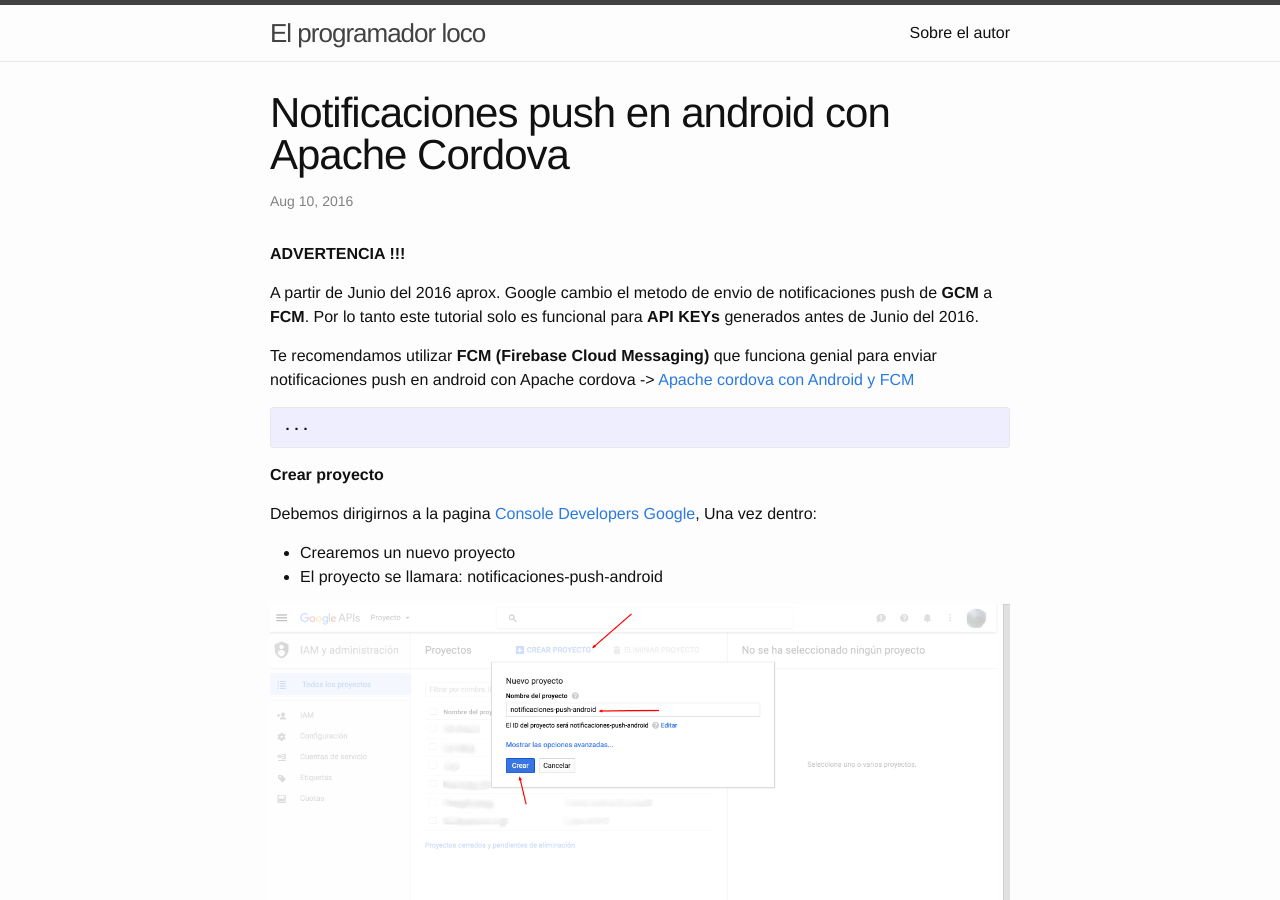
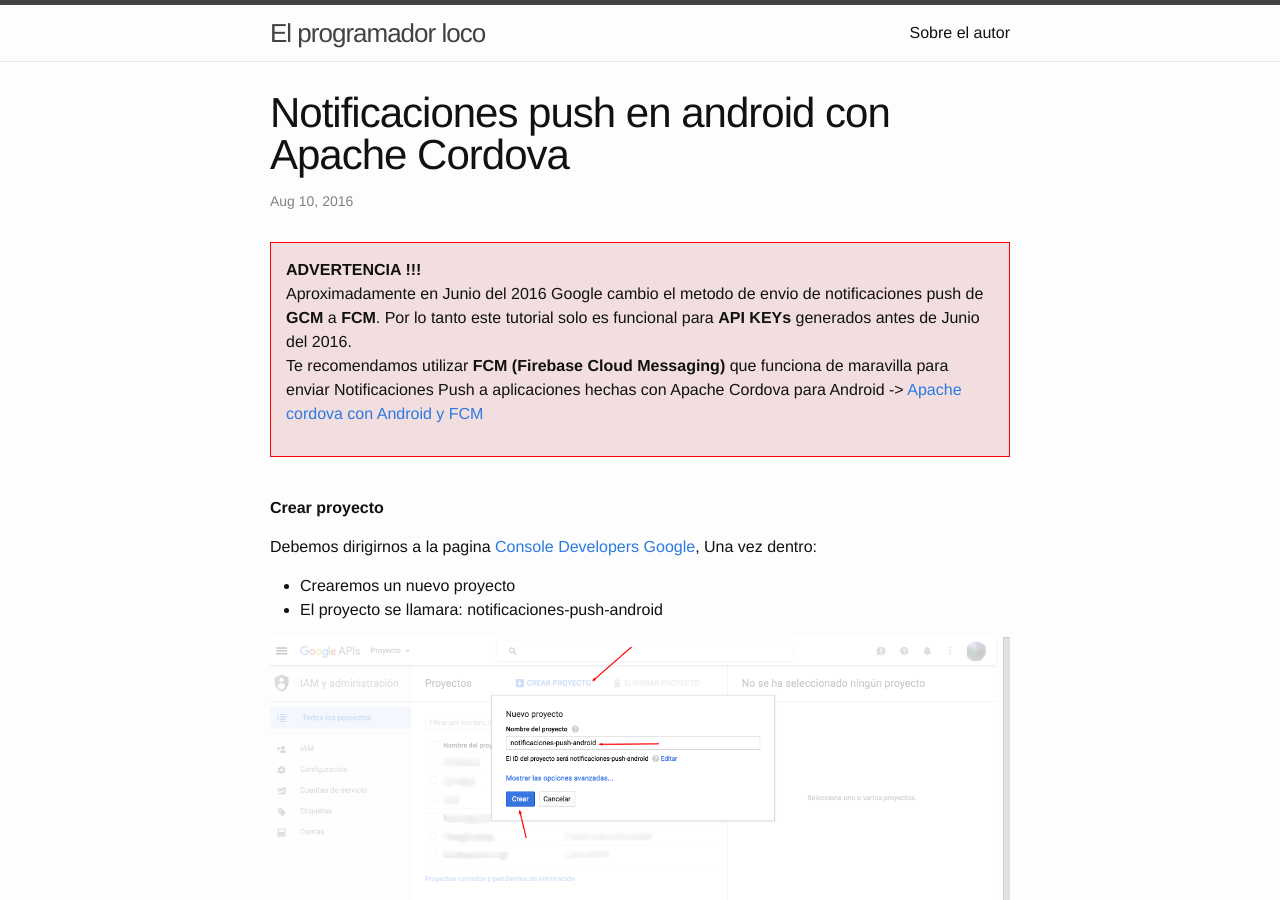
Before and after one commit to devmerz/devmerz.github.io, a Jekyll site: the page built from _posts/2016-08-10-notificaciones-push-en-android-apache-cordova.markdown, in a window 1280 px wide and 900 px high. Built offline with Jekyll 4.4.1, drawn with Linux system fonts in a browser that asks for light colours; comment, search, counter and statistics services are not loaded; some of the changed text lies outside the part shown.

```diff
--- a/_posts/2016-08-10-notificaciones-push-en-android-apache-cordova.markdown
+++ b/_posts/2016-08-10-notificaciones-push-en-android-apache-cordova.markdown
@@ -5,19 +5,18 @@ categories: android apache cordova notificaciones push
 permalink: :title
 ---
 
+<div style="border:1px solid red; background: #F2DEDE; padding:15px;">
+<strong>ADVERTENCIA !!!</strong>
+<p>
+Aproximadamente en Junio del 2016 Google cambio el metodo de envio
+de notificaciones push de <strong>GCM</strong> a <strong>FCM</strong>. Por lo tanto este tutorial solo es
+funcional para <strong>API KEYs</strong> generados antes de Junio del 2016.
+<br/>
+Te recomendamos utilizar <strong>FCM (Firebase Cloud Messaging)</strong> que funciona de maravilla para enviar Notificaciones Push a aplicaciones hechas con Apache Cordova para Android -> <a href="https://devmerz.github.io/notificaciones-push-android-apache-cordova-fcm" target="_blank">Apache cordova con Android y FCM</a>
+</p>
+</div>
 
-**ADVERTENCIA !!!**
-
-A partir de Junio del 2016 aprox. Google cambio el metodo de envio
-de notificaciones push de **GCM** a **FCM**. Por lo tanto este tutorial solo es
-funcional para **API KEYs** generados antes de Junio del 2016.
-
-Te recomendamos utilizar **FCM (Firebase Cloud Messaging)** que funciona genial para enviar notificaciones push en android con Apache cordova -> [Apache cordova con Android y FCM](https://devmerz.github.io/notificaciones-push-android-apache-cordova-fcm)
-
-
-{% highlight ruby %}
-...
-{% endhighlight %}
+<br/>
 
 **Crear proyecto**
 
@@ -179,12 +178,7 @@ El json que debemos enviarle a GCM debe tener la siguiente estructura:
 }
 {% endhighlight %}
 
-**Probando desde Postman**
 
-Si prefieres un entorno grafico, Postman es un plugin que te puede ayudar.
-{% highlight ruby %}
-in progress
-{% endhighlight %}
 **Requerimientos para que funcione en Android**
 
 Antes de compilar tu aplicacion, asegurate de que tienes instalados los siguiente elementos, en el SDK de android.
```
Also changed, not shown: _posts/2016-08-09-comandos-utiles-apache-cordova.markdown (+23 -8 lines), _posts/2016-09-22-notificaciones-push-android-apache-cordova-fcm.markdown (+5 -2 lines), assets/apache-cordova-push-android-fcm/imagen-principal.png (added), assets/comandos-utiles-apache-cordova/cordova-logo.png (added).
